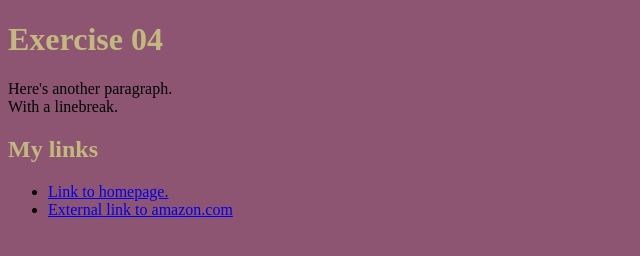
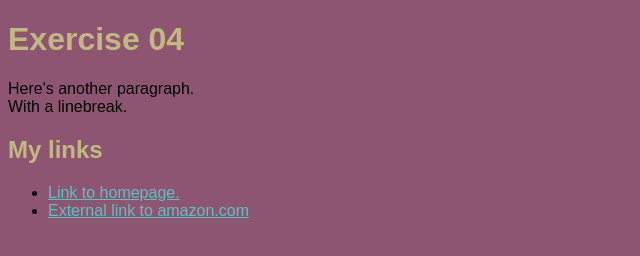
Before and after one commit to LinnP1996/lis753-exercises, a plain HTML site: page exercises/exercise04.html in a window 1280 px wide. Shown: the whole page, without its empty margins (0-640 px from the left). Drawn offline with Linux system fonts and the light colour scheme.

Commit message:
add styles: update file structure

```diff
--- a/assets/styles.css
+++ b/assets/styles.css
@@ -1,7 +1,12 @@
 body {
   background-color: #8E5572;
+  font-family: arial, sans-serif;
 }
 
 h1, h2 {
   color: #C2B97F;
 }
+
+a {
+  color: #59C3C3;
+}
```
